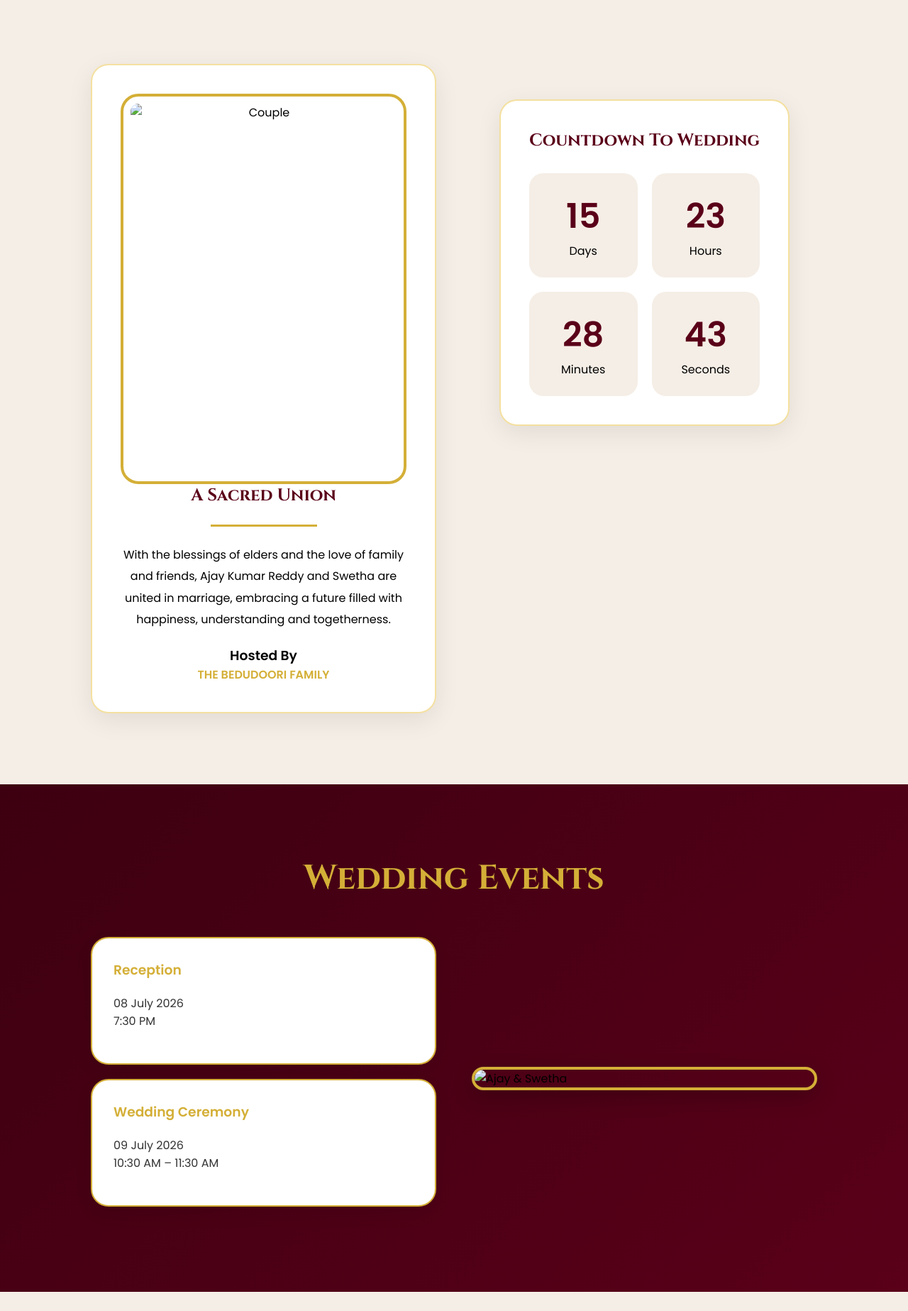
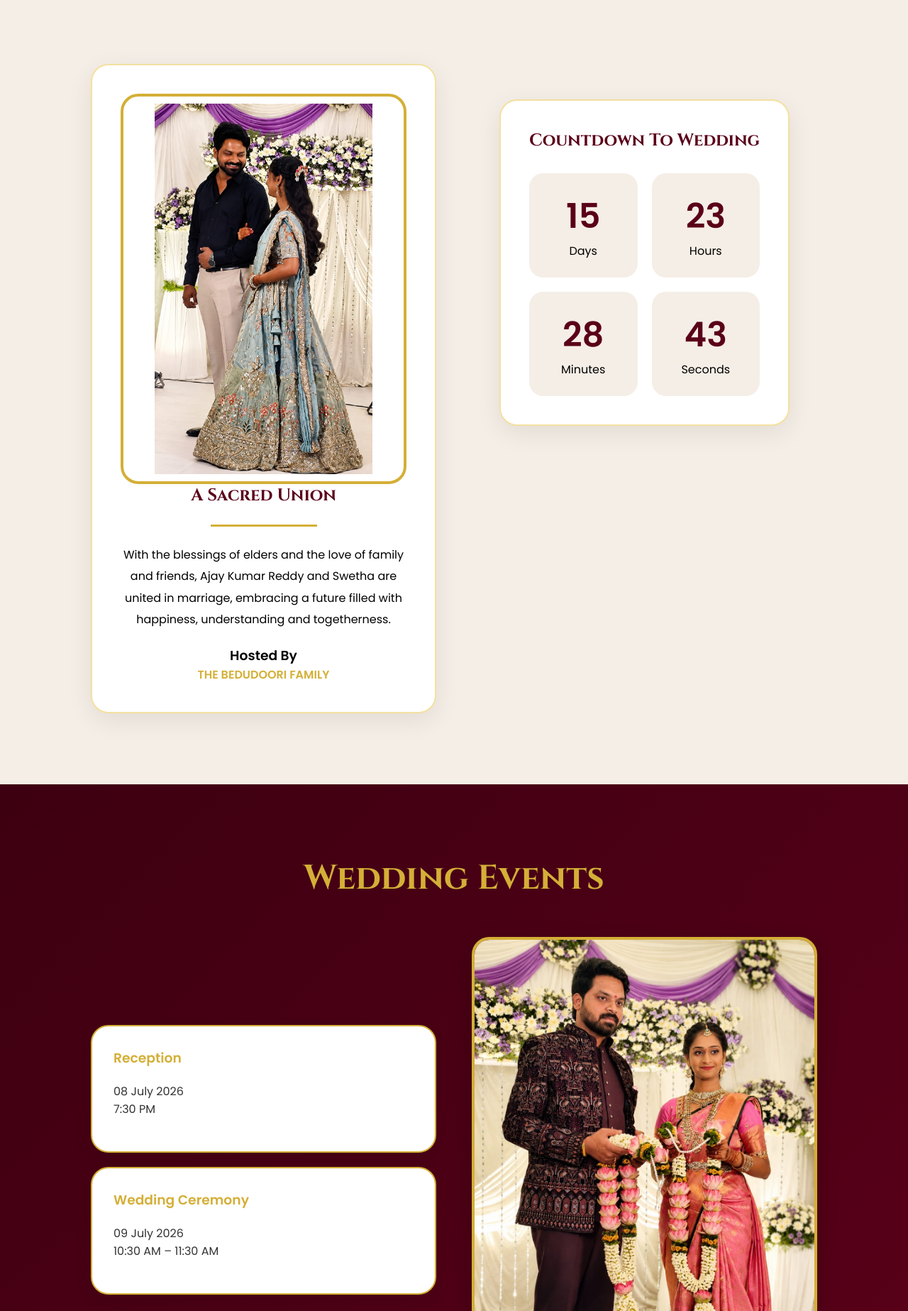
Before and after one commit to nehareddyBNR/ajay-swetha-wedding, a plain HTML site: page index.html in a window 1280 px wide. Shown: the part 820-2667 px from the top of the page at 71% size. Drawn offline with Linux system fonts and the light colour scheme.

Commit message:
Update index.html

```diff
--- a/index.html
+++ b/index.html
@@ -78,7 +78,7 @@
 
     <div class="invitation-card">
 
-        <img src="images/couple.jpg" alt="Couple">
+        <img src="couple.jpg" alt="Couple">
 
         <h2>A Sacred Union</h2>
 
@@ -166,7 +166,7 @@
 
         <div class="events-photo">
 
-            <img src="images/ceremony.jpg" alt="Ajay & Swetha">
+            <img src="ceremony.jpg" alt="Ajay & Swetha">
 
         </div>
 
```
